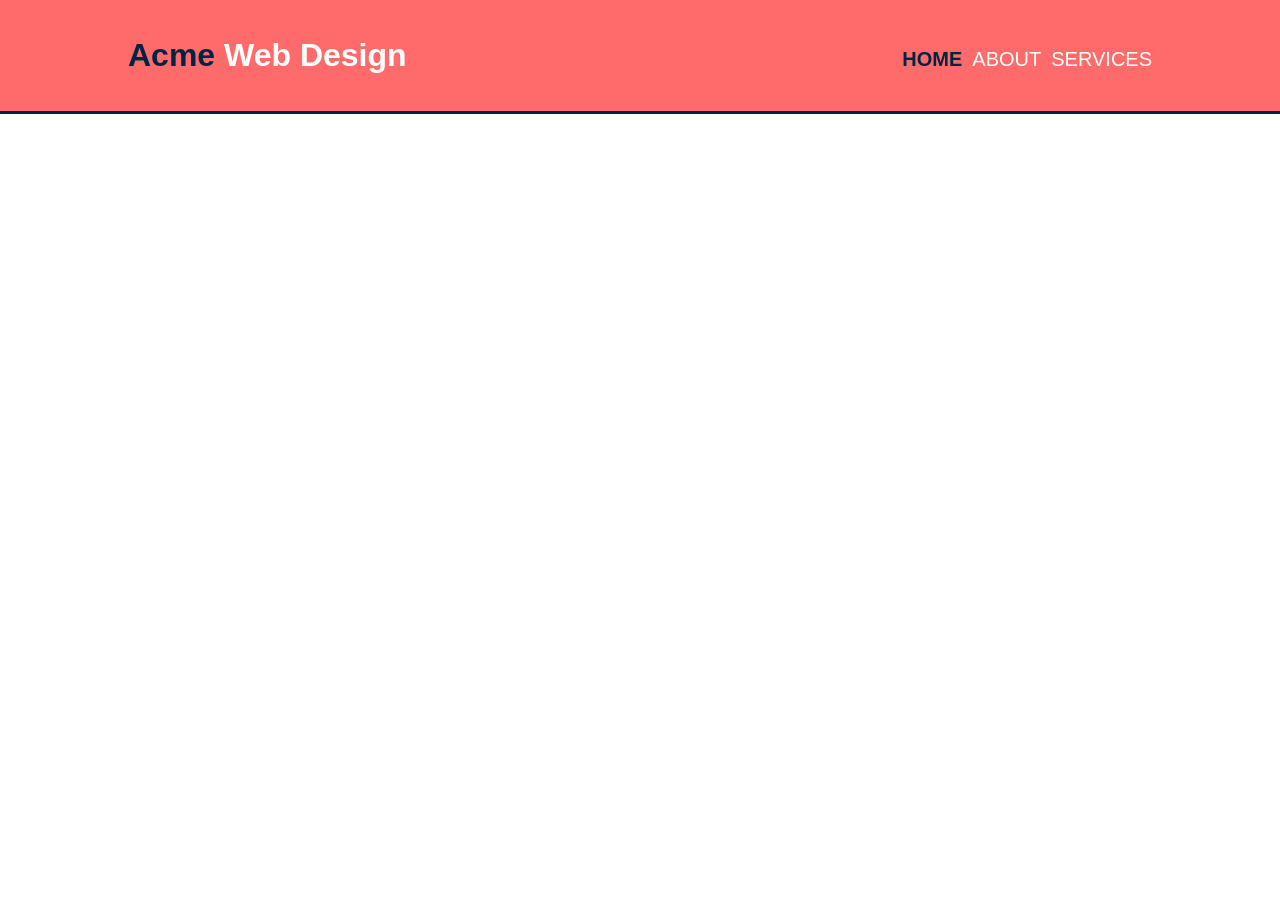
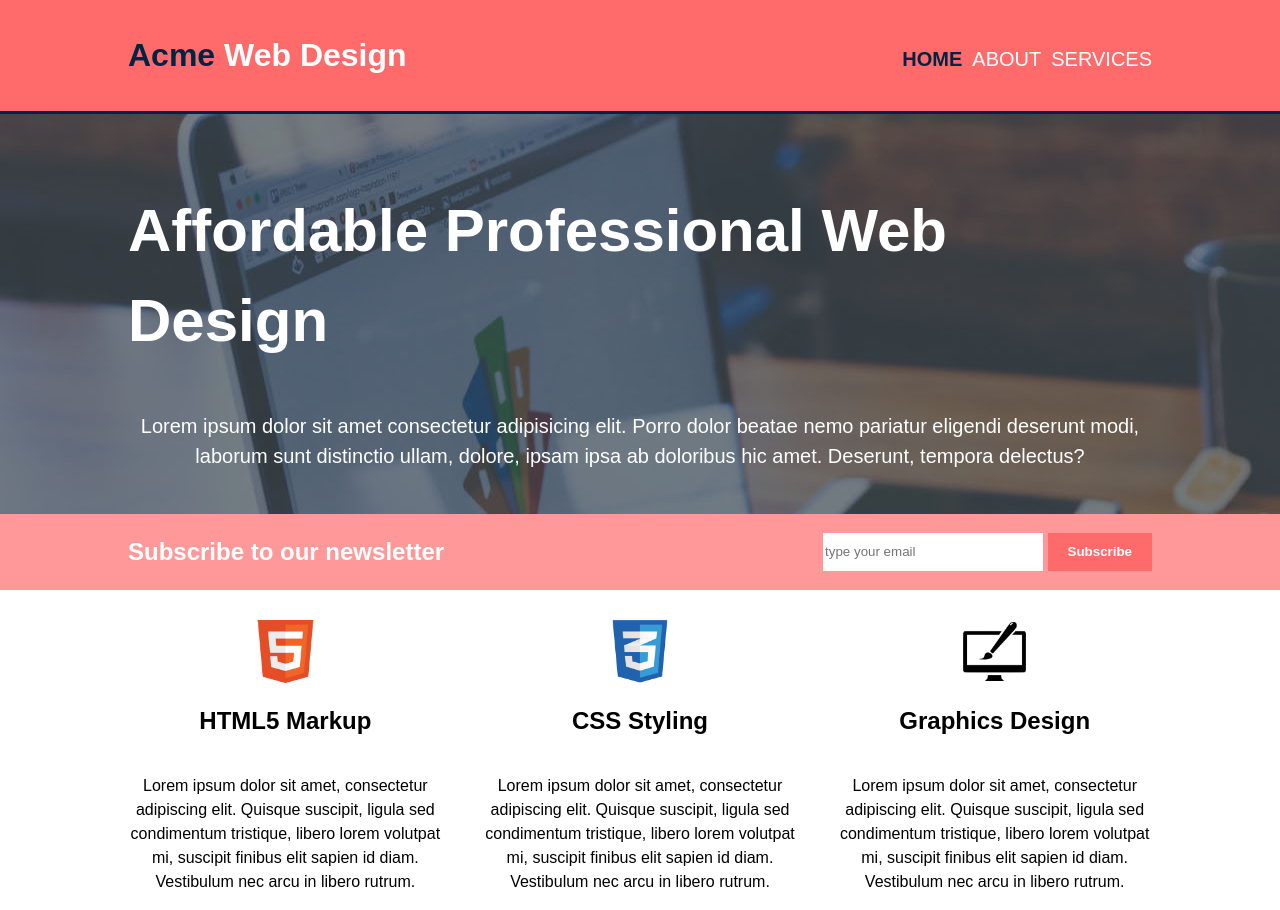
Before and after one commit to BipedTurtle/HTML_Site_Responsive_Layout_Flexbox, a plain HTML site: page pages/index.html in a window 1280 px wide. Before the commit the page ends 800 px from the top, so only its background shows below. Drawn offline with Linux system fonts and the light colour scheme.

Commit message:
newsletter and boxes sections added

```diff
--- a/css/style.css
+++ b/css/style.css
@@ -24,6 +24,7 @@ a {
 .container {
     width: 80%;
     margin: auto;
+    overflow: hidden;
 }
 
 .forte {
@@ -38,6 +39,16 @@ a {
 .hover:hover {
     font-weight: bold;
     color: #F9DFDC;
+    cursor: pointer;
+}
+
+.button1 {
+    color: white;
+    font-weight: bold;
+    background-color: #FF6B6B;
+    height: 38px;
+    border: 0;
+    padding: 0 20px;
     cursor: pointer;
 }
 
@@ -63,3 +74,72 @@ header {
 nav li {
     font-size: 2rem;
 }
+
+/* Showcase */
+#showcase {
+    min-height: 400px;
+    background: url(../img/showcase.jpg) 0 -200px no-repeat;
+    color: white;
+}
+
+#showcase-flex-container {
+    min-height: 400px;
+    display: flex;
+    flex-direction: column;
+    align-items: center;
+    justify-content: center;
+}
+
+#showcase h1 {
+    font-size: 6rem;
+    margin-bottom: 25px;
+}
+
+#showcase p {
+    font-size: 2rem;
+    text-align: center;
+}
+
+/* Newsletter */
+#newsletter {
+    background-color: #FF9999;
+    color: white;
+}
+
+#newsletter-flex-container {
+    display: flex;
+    justify-content: space-between;
+    align-items: center;
+}
+
+form>input[type="email"] {
+    border: 0;
+    height: 36px;
+    width: 216px;
+}
+
+
+/* Boxes */
+#boxes {
+    margin-top: 30px;
+}
+
+.box {
+    display: flex;
+    flex-direction: column;
+    align-items: center;
+    flex-grow: 1;
+}
+
+.box>img {
+    width: 20%;
+}
+
+.box>p {
+    text-align: center;
+}
+
+#boxes-flex {
+    display: flex;
+    gap: 4rem;
+}
--- a/pages/index.html
+++ b/pages/index.html
@@ -20,5 +20,42 @@
             </nav>
         </div>
     </header>
+
+    <section id="showcase">
+        <div class="container" id="showcase-flex-container">
+            <h1>Affordable Professional Web Design</h1>
+            <p>Lorem ipsum dolor sit amet consectetur adipisicing elit. Porro dolor beatae nemo pariatur eligendi deserunt modi, laborum sunt distinctio ullam, dolore, ipsam ipsa ab doloribus hic amet. Deserunt, tempora delectus?</p>
+        </div>
+    </section>
+
+    <section id="newsletter">
+        <div class="container" id="newsletter-flex-container">
+            <h1>Subscribe to our newsletter</h1>
+            <form>
+                <input type="email" placeholder="type your email">
+                <button class="button1">Subscribe</button>
+            </form>
+        </div>
+    </section>
+
+    <section id="boxes">
+        <div class="container" id="boxes-flex">
+            <div class="box">
+                <img src="../img/logo_html.png">
+                <h1>HTML5 Markup</h1>
+                <p>Lorem ipsum dolor sit amet, consectetur adipiscing elit. Quisque suscipit, ligula sed condimentum tristique, libero lorem volutpat mi, suscipit finibus elit sapien id diam. Vestibulum nec arcu in libero rutrum. </p>
+            </div>
+            <div class="box">
+                <img src="../img/logo_css.png">
+                <h1>CSS Styling</h1>
+                <p>Lorem ipsum dolor sit amet, consectetur adipiscing elit. Quisque suscipit, ligula sed condimentum tristique, libero lorem volutpat mi, suscipit finibus elit sapien id diam. Vestibulum nec arcu in libero rutrum. </p>
+            </div>
+            <div class="box">
+                <img src="../img/logo_brush.png">
+                <h1>Graphics Design</h1>
+                <p>Lorem ipsum dolor sit amet, consectetur adipiscing elit. Quisque suscipit, ligula sed condimentum tristique, libero lorem volutpat mi, suscipit finibus elit sapien id diam. Vestibulum nec arcu in libero rutrum. </p>
+            </div>
+        </div>
+    </section>
 </body>
 </html>
```
